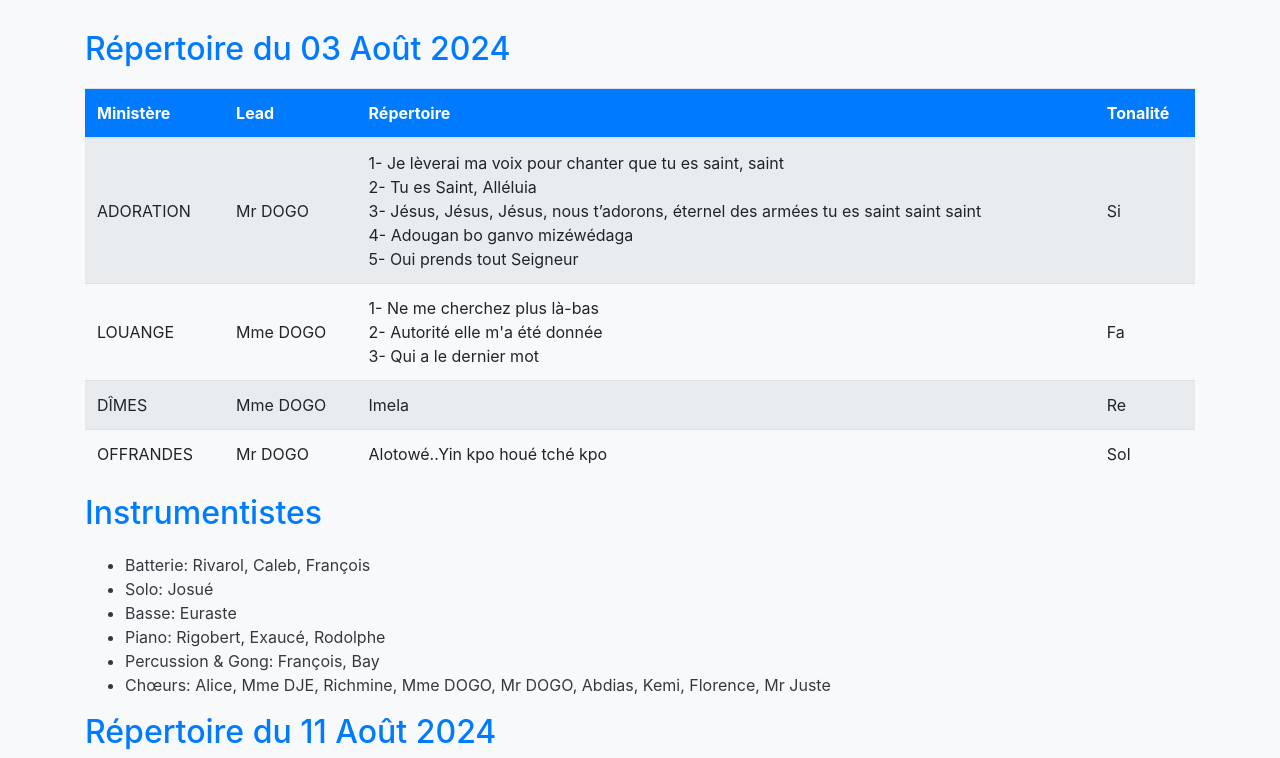
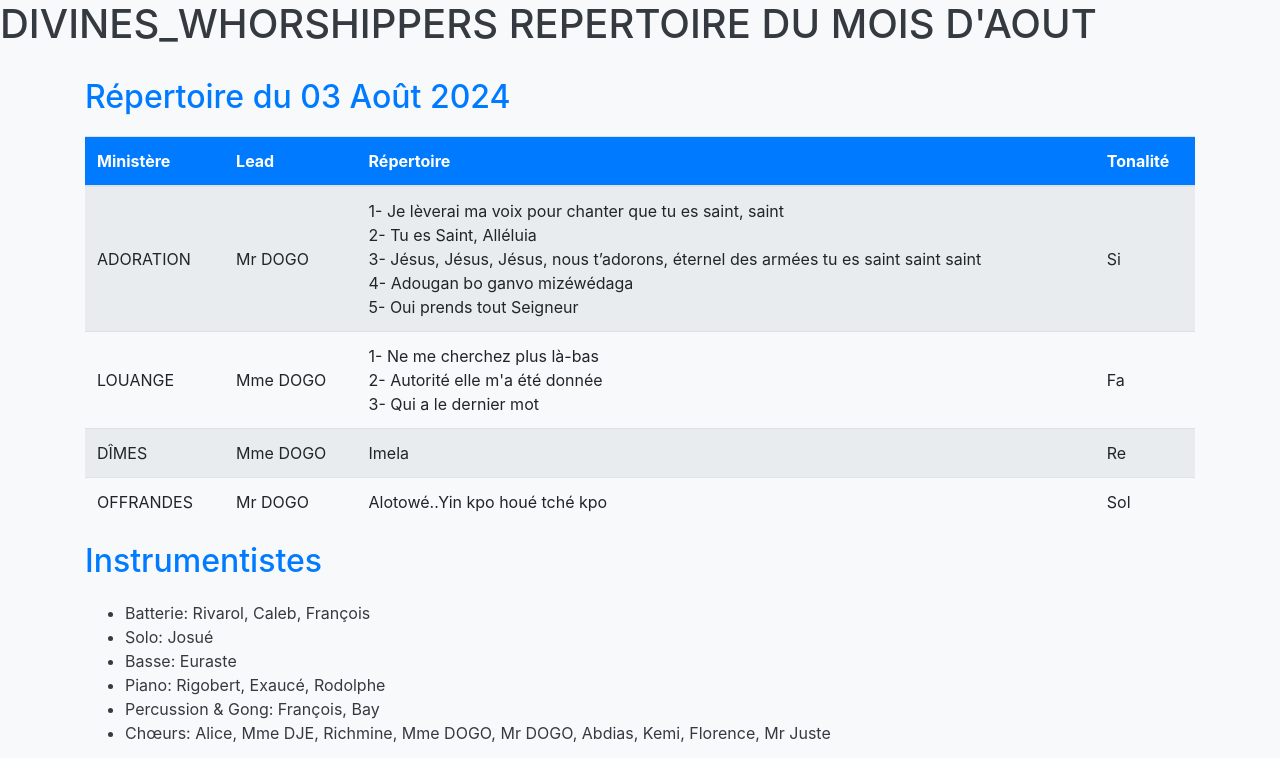
Before and after one commit to josias229/divineWhossippersRepertoire, a plain HTML site: page index.html in a window 1280 px wide. Shown: the top 758 px of the page. Drawn offline with nearby package versions, Linux system fonts and the light colour scheme.

Commit message:
Update index.html

```diff
--- a/index.html
+++ b/index.html
@@ -1,8 +1,3 @@
-
-
-
-
-
 <!DOCTYPE html>
 <html lang="fr">
 <head>
@@ -38,6 +33,7 @@
     </style>
 </head>
 <body>
+ <h1> DIVINES_WHORSHIPPERS REPERTOIRE DU MOIS D'AOUT</h1>
     <div class="container">
         <h2>Répertoire du 03 Août 2024</h2>
         <table class="table table-striped">
```
